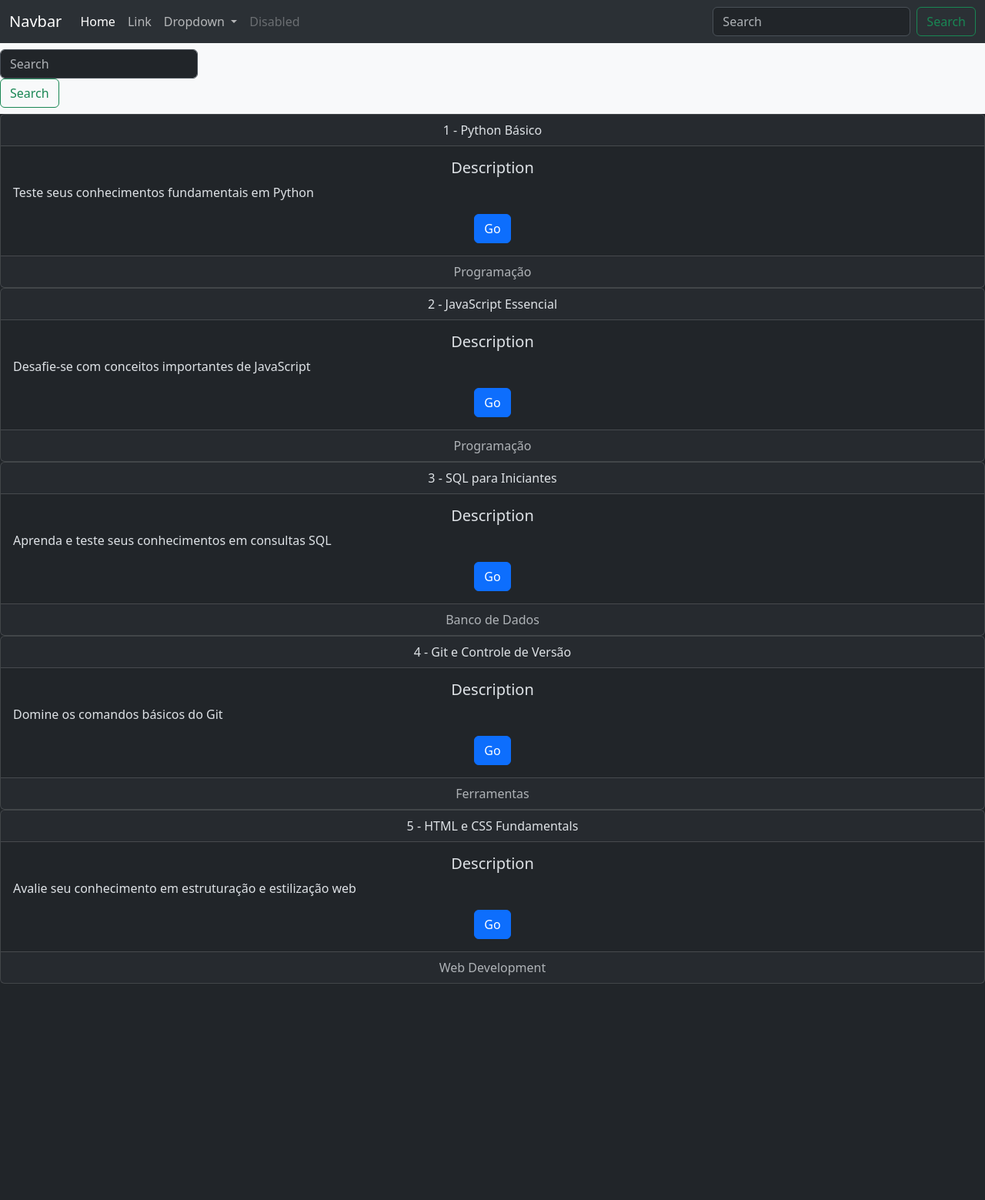
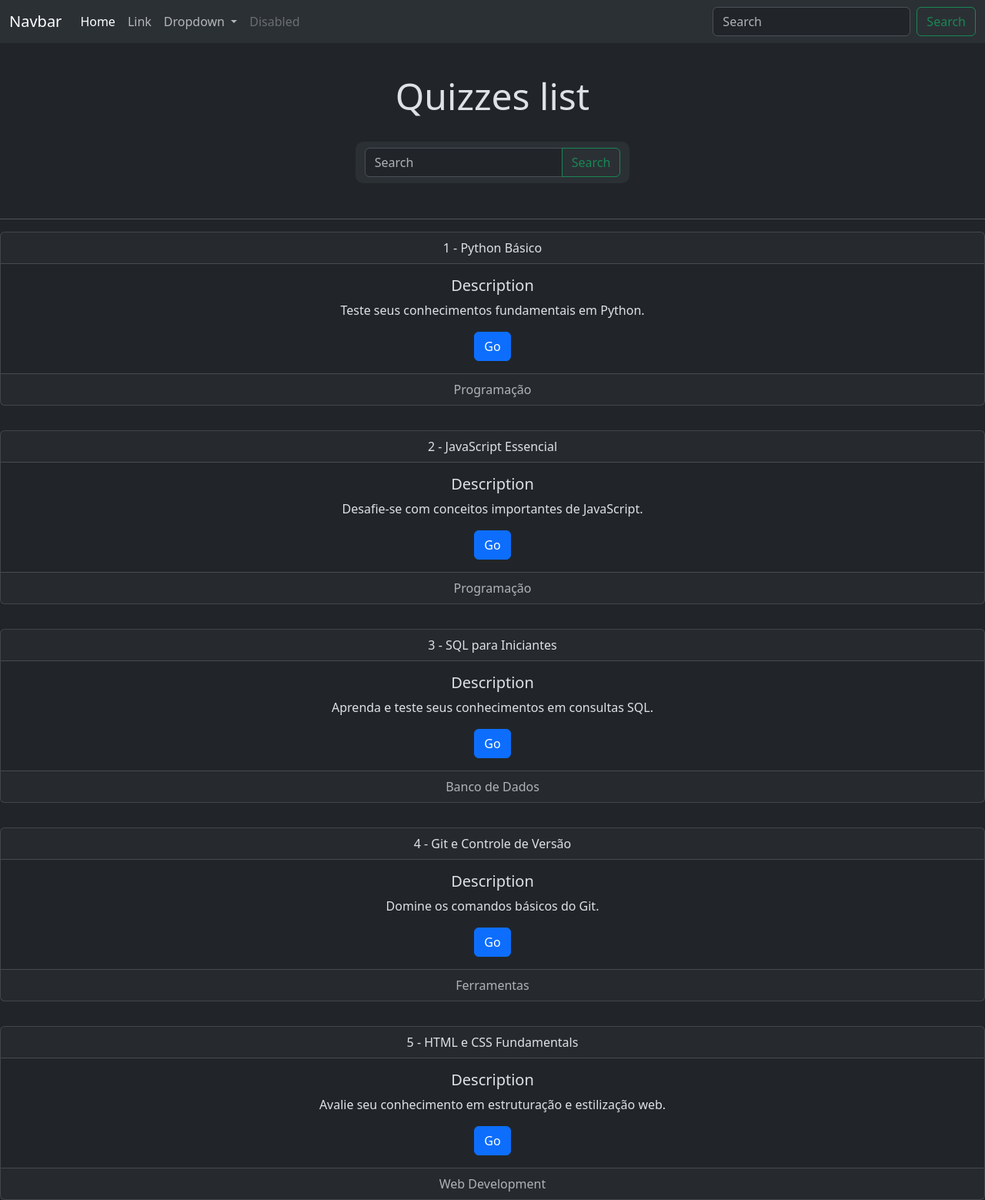
Before and after one commit to alan-mendes-ufca/education-quiz-system, a Flask app: page /quizzes in a window 1280 px wide. Shown: the whole page at 77% size. Before the commit the page ends 1278 px from the top, so only its background shows below. Run offline with Flask 3, Linux system fonts and the light colour scheme; data comes from the database, SQL or seed files in the repository; some libraries are stand-ins or nearby versions.

Commit message:
change `quizzes_list.html` style.

```diff
--- a/flaskr/app.py
+++ b/flaskr/app.py
@@ -104,8 +104,7 @@
 # Catálogo de quizzes
 @app.route("/quizzes")
 def quizzes_page():
-    return render_template("list.html")
-
+    return render_template("quizzes_list.html")
 @app.route("/api/quizzes")
 def quizzes_api():
     quiz_repo = QuizRepository()
--- a/flaskr/static/style.css
+++ b/flaskr/static/style.css
@@ -75,3 +75,18 @@
   flex-direction: column;
   gap: 1rem;
 }
+
+.quizzes-header {
+  padding: 30px;
+  margin: 10px;
+  display: flex;
+  flex-direction: column;
+
+  gap: 1.4rem;align-items: center;
+}
+
+#quizzes-container{
+    display: flex;
+    flex-direction: column;
+    gap: 2rem;
+}
--- a/flaskr/templates/list.html
+++ b/flaskr/templates/quizzes_list.html
@@ -2,17 +2,24 @@
 {% block content %}
 
 
-<main>
+<header class="quizzes-header">
     <section>
-        <nav class="navbar navbar-light bg-light">
-            <form class="form-inline">
+        <h1>Quizzes list</h1>
+    </section>
+    <section>
+        <nav class="navbar bg-body-tertiary" style="border-radius: 10px;">
+            <div class="input-group container-fluid">
                 <input class="form-control mr-sm-2" type="search" placeholder="Search" aria-label="Search"
                     id="category">
                 <button class="btn btn-outline-success my-2 my-sm-0" type="button" onclick="search()">Search</button>
-            </form>
+            </div>
         </nav>
     </section>
+</header>
 
+<hr>
+
+<main>
     <section id="quizzes-container">
     </section>
 </main>
@@ -47,7 +54,7 @@
                     </div>
                     <div class="card-body">
                         <h5 class="card-title">Description</h5>
-                        <p class="card-text">${quiz.description}</p>
+                        <p class="card-text" style="text-align: center;">${quiz.description}.</p>
                         <a href="/quiz/${quiz.quiz_id}/play/" class="btn btn-primary">Go</a>
                     </div>
                     <div class="card-footer text-body-secondary">${quiz.category}</div>
```
